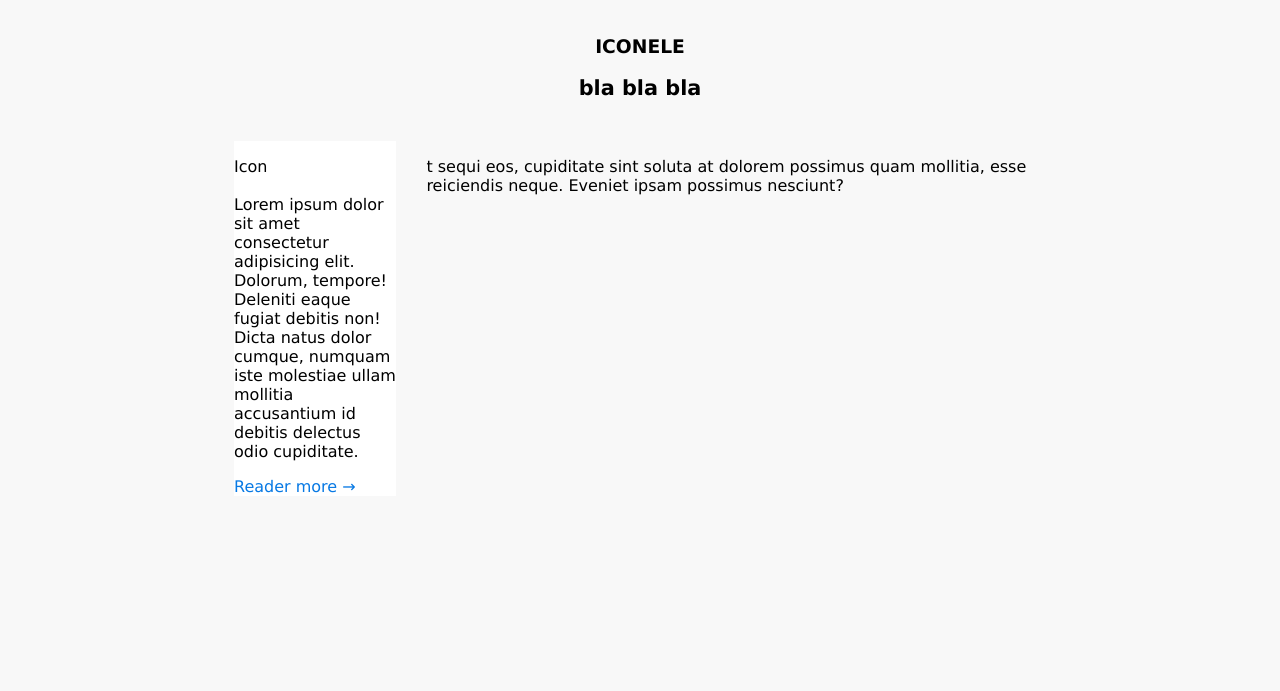
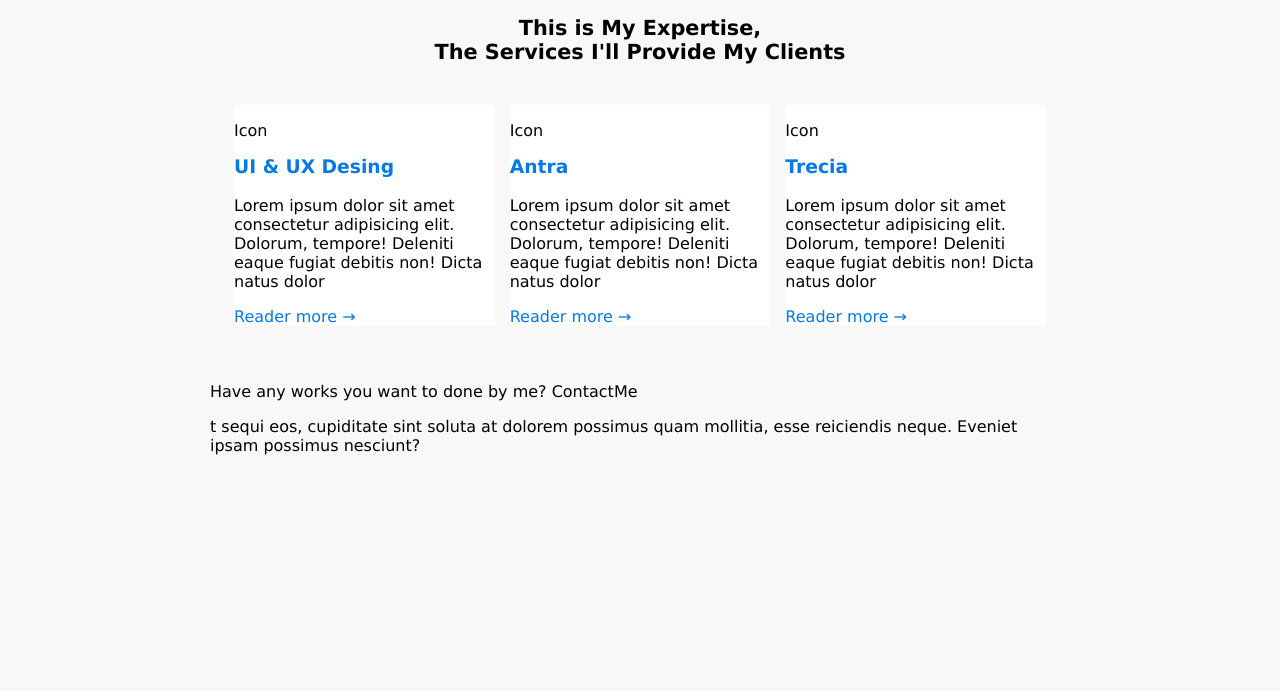
Before and after one commit to lauramano/HTML10_flex, a plain HTML site: page pr1/index.html in a window 1280 px wide. Shown: the part 109-800 px from the top of the page. Drawn offline with Linux system fonts and the light colour scheme.

Commit message:
card pridejimas

```diff
--- a/pr1/index.html
+++ b/pr1/index.html
@@ -22,33 +22,58 @@
         </nav>
       </div>
     </header>
-    <div class="conteiner">
-      <h1>hlex</h1>
-    </div>
+    <!--  ---------------/ header ------------------- -->
+
     <section class="services-section section">
       <div class="conteiner">
         <h3 class="section-subtitle">iconele</h3>
-        <h2 class="section-title">bla bla bla</h2>
-        <conteiner class="services-card">
-          <!-- korteles pradzia -->
+        <h2 class="section-title">
+          This is My Expertise, <br />
+          The Services I'll Provide My Clients
+        </h2>
+
+        <div class="services-card">
+          <!------------------------------korteles pradzia------------------------------------ -->
           <div class="card">
             <p>Icon</p>
-            <h3 class="card-title"></h3>
+            <h3 class="card-title">UI & UX Desing</h3>
             <p>
               Lorem ipsum dolor sit amet consectetur adipisicing elit. Dolorum,
               tempore! Deleniti eaque fugiat debitis non! Dicta natus dolor
-              cumque, numquam iste molestiae ullam mollitia accusantium id
-              debitis delectus odio cupiditate.
             </p>
             <a href="#" class="card-link">Reader more &rarr;</a>
           </div>
           <!-- korteles pabaiga -->
-          <p class="services-footer1"></p>
-          <p>
+          <!------------------------------korteles pradzia------------------------------------ -->
+          <div class="card">
+            <p>Icon</p>
+            <h3 class="card-title">Antra</h3>
+            <p>
+              Lorem ipsum dolor sit amet consectetur adipisicing elit. Dolorum,
+              tempore! Deleniti eaque fugiat debitis non! Dicta natus dolor
+            </p>
+            <a href="#" class="card-link">Reader more &rarr;</a>
+          </div>
+          <!-- korteles pabaiga -->
+          <!------------------------------korteles pradzia------------------------------------ -->
+          <div class="card">
+            <p>Icon</p>
+            <h3 class="card-title">Trecia</h3>
+            <p>
+              Lorem ipsum dolor sit amet consectetur adipisicing elit. Dolorum,
+              tempore! Deleniti eaque fugiat debitis non! Dicta natus dolor
+            </p>
+            <a href="#" class="card-link">Reader more &rarr;</a>
+          </div>
+          <!-- korteles pabaiga -->
+        </div>
+
+          <p class="services-footer1">Have any works you want to done by me? <a href="#">Contact</a>Me</p>
+          <p class="services-footer2">
             t sequi eos, cupiditate sint soluta at dolorem possimus quam
             mollitia, esse reiciendis neque. Eveniet ipsam possimus nesciunt?
           </p>
-        </conteiner>
+        </div>
       </div>
     </section>
   </body>
```
